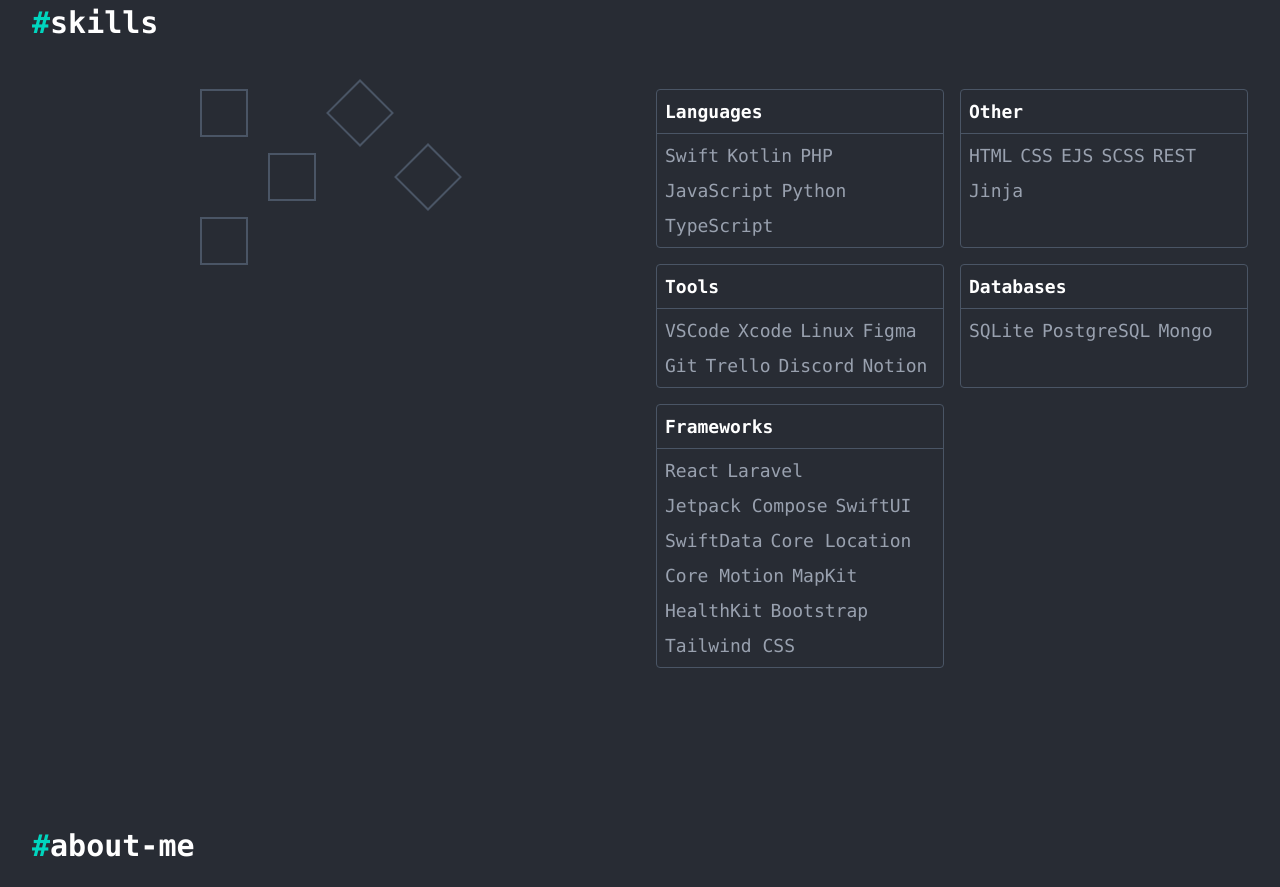
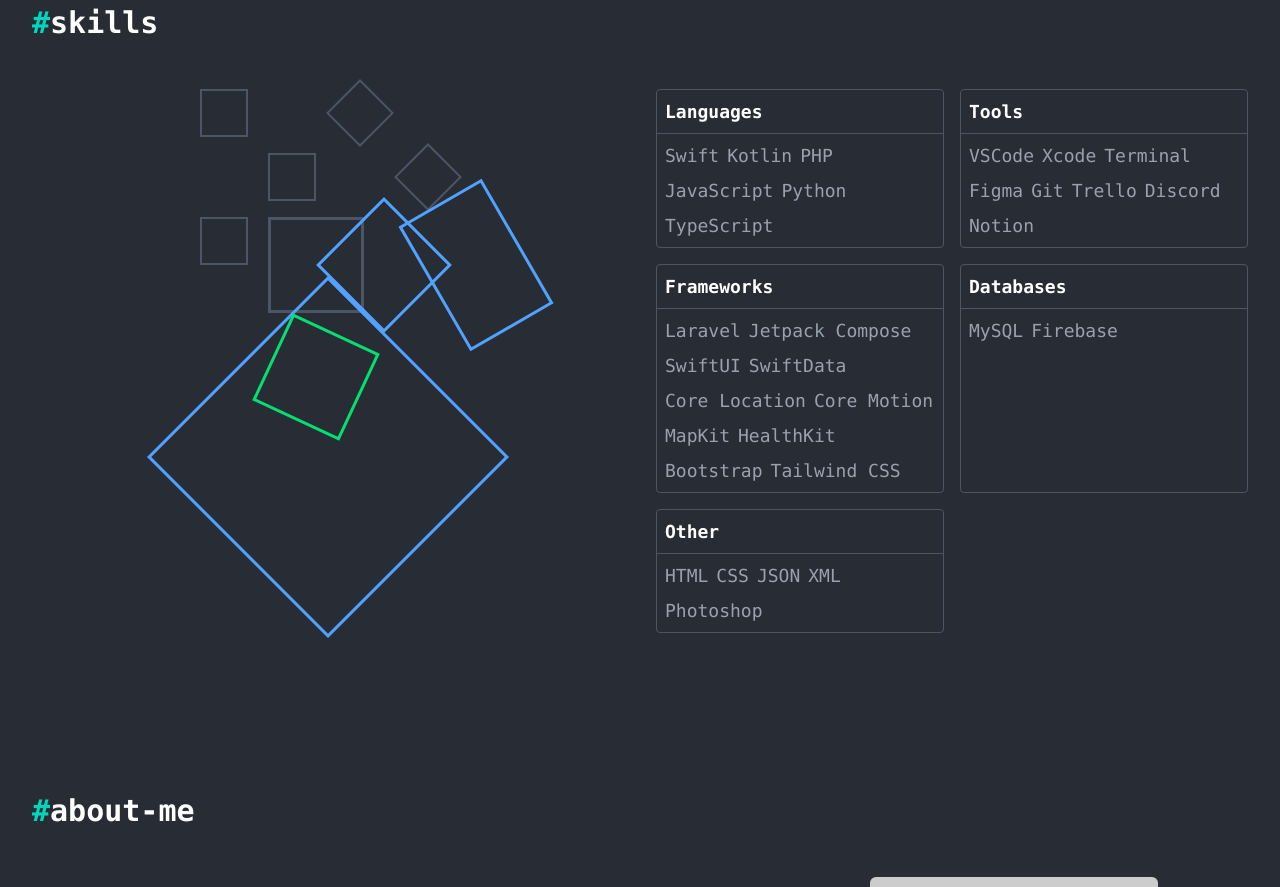
Before and after one commit to armstrony/armstrony.github.io, a React (Vite) app: page / in a window 1280 px wide. Shown: the part 2660-3547 px from the top of the page. Built offline with nearby package versions, Linux system fonts and the light colour scheme.

Commit message:
change skills section

```diff
--- a/src/components/SkillsSection.tsx
+++ b/src/components/SkillsSection.tsx
@@ -3,20 +3,19 @@
 
 const skillsData = {
   languages: ["Swift", "Kotlin", "PHP", "JavaScript", "Python", "TypeScript"],
-  databases: ["SQLite", "PostgreSQL", "Mongo"],
+  databases: ["MySQL", "Firebase"],
   tools: [
     "VSCode",
     "Xcode",
-    "Linux",
+    "Terminal",
     "Figma",
     "Git",
     "Trello",
     "Discord",
     "Notion",
   ],
-  other: ["HTML", "CSS", "EJS", "SCSS", "REST", "Jinja"],
+  other: ["HTML", "CSS", "JSON", "XML", "Photoshop"],
   frameworks: [
-    "React",
     "Laravel",
     "Jetpack Compose",
     "SwiftUI",
@@ -65,14 +64,19 @@
             <div className="w-12 h-12"></div>
             <div className="w-12 h-12 border-2 border-gray-600 rotate-45"></div>
             <div className="w-12 h-12 border-2 border-gray-600"></div>
+            <div className="w-24 h-24 border-3 border-gray-600"></div>
+            <div className="w-24 h-24 border-3 border-blue-400 rotate-45"></div>
+            <div className="w-36 h-24 border-3 border-blue-400 rotate-60"></div>
+            <div className="w-64 h-64 border-3 border-blue-400 rotate-45"></div>
+            <div className="w-24 h-24 border-3 border-green-400 rotate-25"></div>
           </div>
         </div>
         <div className="w-full md:w-1/2 grid grid-cols-1 sm:grid-cols-2 gap-4">
           <SkillCategory title="Languages" items={skillsData.languages} />
+          <SkillCategory title="Tools" items={skillsData.tools} />
+          <SkillCategory title="Frameworks" items={skillsData.frameworks} />
+          <SkillCategory title="Databases" items={skillsData.databases} />
           <SkillCategory title="Other" items={skillsData.other} />
-          <SkillCategory title="Tools" items={skillsData.tools} />
-          <SkillCategory title="Databases" items={skillsData.databases} />
-          <SkillCategory title="Frameworks" items={skillsData.frameworks} />
         </div>
       </div>
     </section>
```
